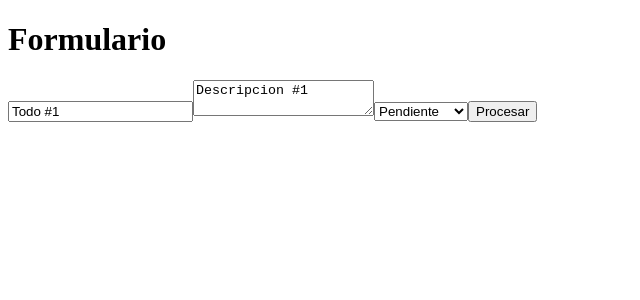
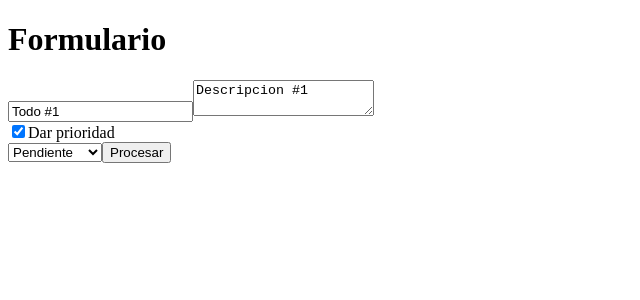
Before and after one commit to makzzer/REACT, a React app in the folder formularios-react/: page / in a window 1280 px wide. Shown: the top 300 px of the page, without its empty margins (0-640 px from the left). Built offline with nearby package versions, Linux system fonts and the light colour scheme; the HTML template or start-up script is replaced by a standard one.

Commit message:
Primera version de onChange en Checkbox

```diff
--- a/formularios-react/components/Controlado.jsx
+++ b/formularios-react/components/Controlado.jsx
@@ -9,10 +9,12 @@ const Controlado = () => {
     const [description, setDescription] = useState('');
     const [state, setState] = useState('pendiente');*/
 
+    //acá defino los campos segun el "name" del campo en el input del formulario
     const [todo, setTodo] = useState({
         title: "Todo #1",
         description: "Descripcion #1",
-        state: "pendiente"
+        state: "pendiente",
+        priority: true
     });
 
 
@@ -43,6 +45,13 @@ const Controlado = () => {
 
             <textarea className="form-control mb-2" placeholder="Ingrese Texto" name="description" value={todo.description} onChange={handleChange}></textarea>
 
+            <div className="form-checked mb-2">
+                <input type="checkbox" name="priority" className="form-checked-input me-2" id="inputCheck" checked={todo.priority} onChange={ e=> setTodo({...todo, priority: e.target.checked}) }/>
+                <label htmlFor="inputCheck">Dar prioridad</label>
+
+            </div>
+
+
             <select className="form-select mb-2" name="state" value={todo.state} onChange={handleChange}>
                 <option value="pendiente">Pendiente</option>
                 <option value="completado">Completado</option>
```
